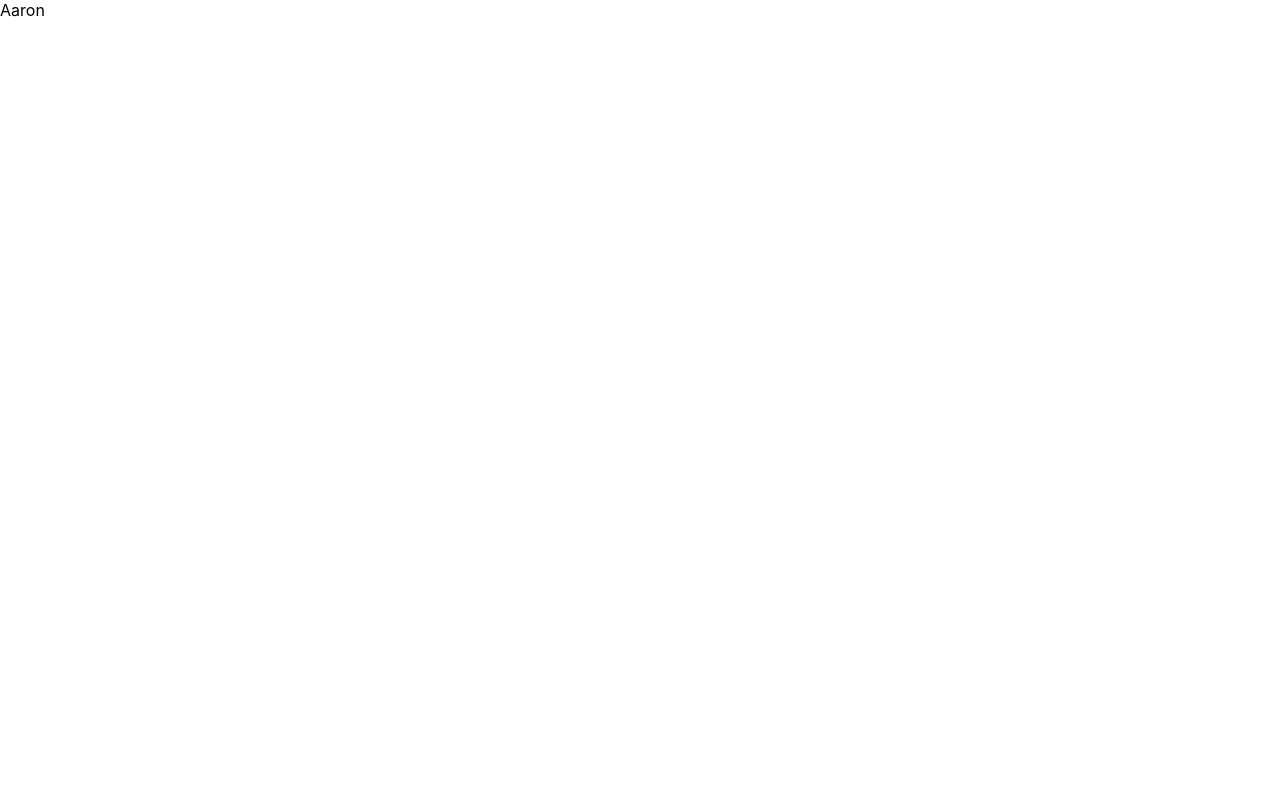
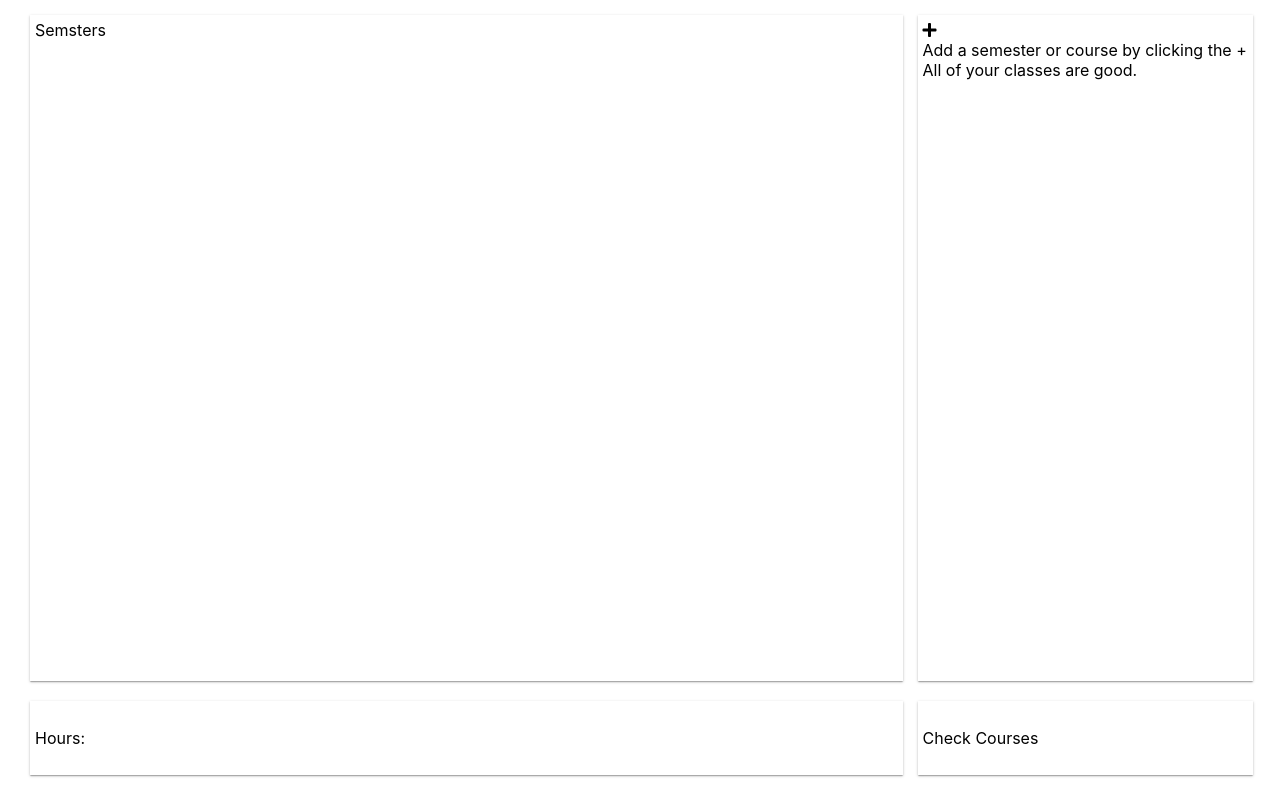
Before and after one commit to aaronmwhitehead/degreeplanner, a React app: page / in a window 1280 px wide. Built offline with nearby package versions, Linux system fonts and the light colour scheme.

Commit message:
Basic layout using flexbox. Added some FA icons.

```diff
--- a/package.json
+++ b/package.json
@@ -11,7 +11,9 @@
     "start": "react-scripts start",
     "build": "react-scripts build",
     "test": "react-scripts test",
-    "eject": "react-scripts eject"
+    "eject": "react-scripts eject",
+    "predeploy": "npm run build",
+    "deploy": "gh-pages -d build"
   },
   "eslintConfig": {
     "extends": "react-app"
--- a/public/index.html
+++ b/public/index.html
@@ -5,6 +5,7 @@
     <link rel="shortcut icon" href="%PUBLIC_URL%/favicon.ico">
     <meta name="viewport" content="width=device-width, initial-scale=1, shrink-to-fit=no">
     <meta name="theme-color" content="#000000">
+    <link rel="stylesheet" href="https://use.fontawesome.com/releases/v5.4.2/css/all.css" integrity="sha384-/rXc/GQVaYpyDdyxK+ecHPVYJSN9bmVFBvjA/9eOB+pb3F2w2N6fc5qB9Ew5yIns" crossorigin="anonymous">
     <!--
       manifest.json provides metadata used when your web app is added to the
       homescreen on Android. See https://developers.google.com/web/fundamentals/web-app-manifest/
--- a/src/components/App.js
+++ b/src/components/App.js
@@ -1,12 +1,114 @@
 import React, { Component } from 'react';
 import '../styles//css/App.css';
 
+/*
+	CheckAdd will allow the user to add courses and semesters
+	You can check that the prereq requirements are met by clicking
+	"Check Courses"
+*/
+class CheckAdd extends Component {
+	constructor(props) {
+		super(props);
+		this.state = {isToggleOn: false};
+
+		this.toggleTabs = this.toggleTabs.bind(this);
+	}
+
+	toggleTabs(e) {
+		this.setState(state => ({
+			isToggleOn: !state.isToggleOn
+		}));
+	}
+
+	render() {
+		let checkTab;
+		let addTab;
+
+		if(this.state.isToggleOn) {
+			checkTab = " ";
+
+			addTab =
+			<div className="add-content">
+				<div className="add-content-header">
+					<i class="fas fa-arrow-left" onClick={this.toggleTabs}></i>
+						Add Semester/Course
+				</div>
+
+			</div>;
+		}
+
+		else {
+
+			checkTab =
+			<div className="check-courses">
+				<div className="check-courses-header">
+					<i class="fas fa-plus" onClick={this.toggleTabs}></i>
+					<div className="add-content-body">Add a semester or course by clicking the + </div>
+					<span className="output-text">All of your classes are good.</span>
+				</div>
+				<div className="check-courses-body"></div>
+			</div>;
+
+			addTab = " ";
+		}
+	    return (
+			<div className="info-box main">
+				{checkTab}
+				{addTab}
+			</div>
+	    );
+  	}
+}
+
+// Each Course contains information including prereq and coreqs for the course
+class Course extends Component {
+	render() {
+		return(
+			<div className="course">Course</div>
+		);
+	}
+}
+
+// A Semester holds a default number of courses
+function Semester(props) {
+	return(
+		<div className={props.className}></div>
+	);
+}
+
+// SemesterList holds each of the semesters
+class SemesterList extends Component {
+	render() {
+		return(
+			<div className="semester-list main"> Semsters
+				<Semester className="semester-1"/>
+				<Semester className="semester-2"/>
+				<Semester className="semester-3"/>
+				<Semester className="semester-4"/>
+				<Semester className="semester-5"/>
+				<Semester className="semester-6"/>
+				<Semester className="semester-7"/>
+				<Semester className="semester-8"/>
+			</div>
+		);
+	}
+}
+
+
+// The whole page is contained within the App
 class App extends Component {
   render() {
     return(
-      <div className="name">Aaron</div>
+		<div className="App">
+			<SemesterList />
+			<CheckAdd />
+			<div className="footer main">Hours: </div>
+			<div className="btn main">Check Courses</div>
+		</div>
     );
   }
 }
 
+
+
 export default App;
--- a/src/styles/sass/App.scss
+++ b/src/styles/sass/App.scss
@@ -0,0 +1,42 @@
+.App {
+	display: flex;
+	padding: 15px;
+	height: 95vh;
+	flex-wrap: wrap;
+
+	.main {
+		box-shadow: 0px 1px 3px 0px rgba(0, 0, 0, 0.2), 0px 1px 1px 0px rgba(0, 0, 0, 0.14), 0px 2px 1px -1px rgba(0, 0, 0, 0.12);
+		padding: 5px;
+	}
+
+	.semester-list {
+		width: 69%;
+		height: 82vh;
+		margin: 0 15px 0;
+	}
+
+	.info-box {
+		width: 26%;
+		height: 82vh;
+	}
+
+	.footer {
+		display: flex;
+		flex-direction: column;
+		justify-content: center;
+		width: 69%;
+		height: 8vh;
+		margin: 15px 15px 0;
+		align-self: flex-end;
+	}
+
+	.btn {
+		display: flex;
+		flex-direction: column;
+		justify-content: center;
+		width: 26%;
+		height: 8vh;
+		align-self: flex-end;
+	}
+
+}
```
Also changed, not shown: src/styles/css/App.css, 1 other file.
